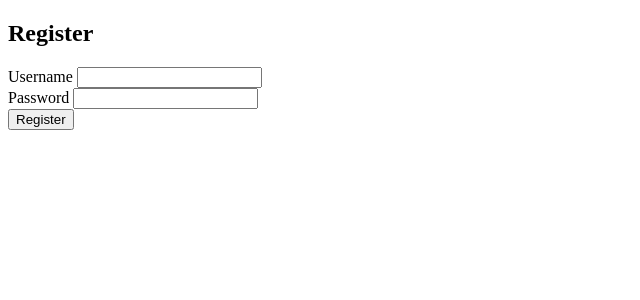
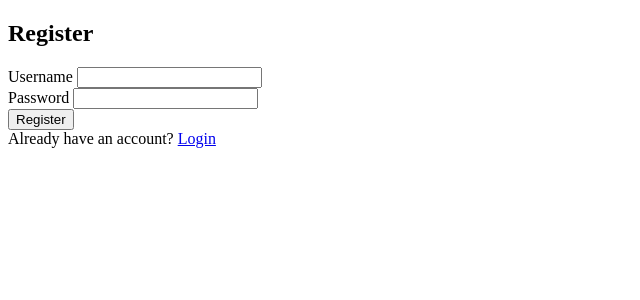
Before and after one commit to andrew-chen2/SnippetSaver, a Flask app: page /register in a window 1280 px wide. Shown: the top 300 px of the page, without its empty margins (0-640 px from the left). Run offline with Flask 3, Linux system fonts and the light colour scheme.

Commit message:
Add links between login and register pages

```diff
--- a/templates/login.html
+++ b/templates/login.html
@@ -17,6 +17,10 @@
             <input type="password" id="password" name="password" required />
         </div>
         <input type="submit" value="Login" />
+        <div>
+            <span>Don't have an account?</span>
+            <a href="/register">Register</a>
+        </div>
     </form>
 </body>
 </html>
--- a/templates/register.html
+++ b/templates/register.html
@@ -17,6 +17,10 @@
             <input type="password" id="password" name="password" required />
         </div>
         <input type="submit" value="Register" />
+        <div>
+            <span>Already have an account?</span>
+            <a href="/login">Login</a>
+        </div>
     </form>
 </body>
 </html>
```
